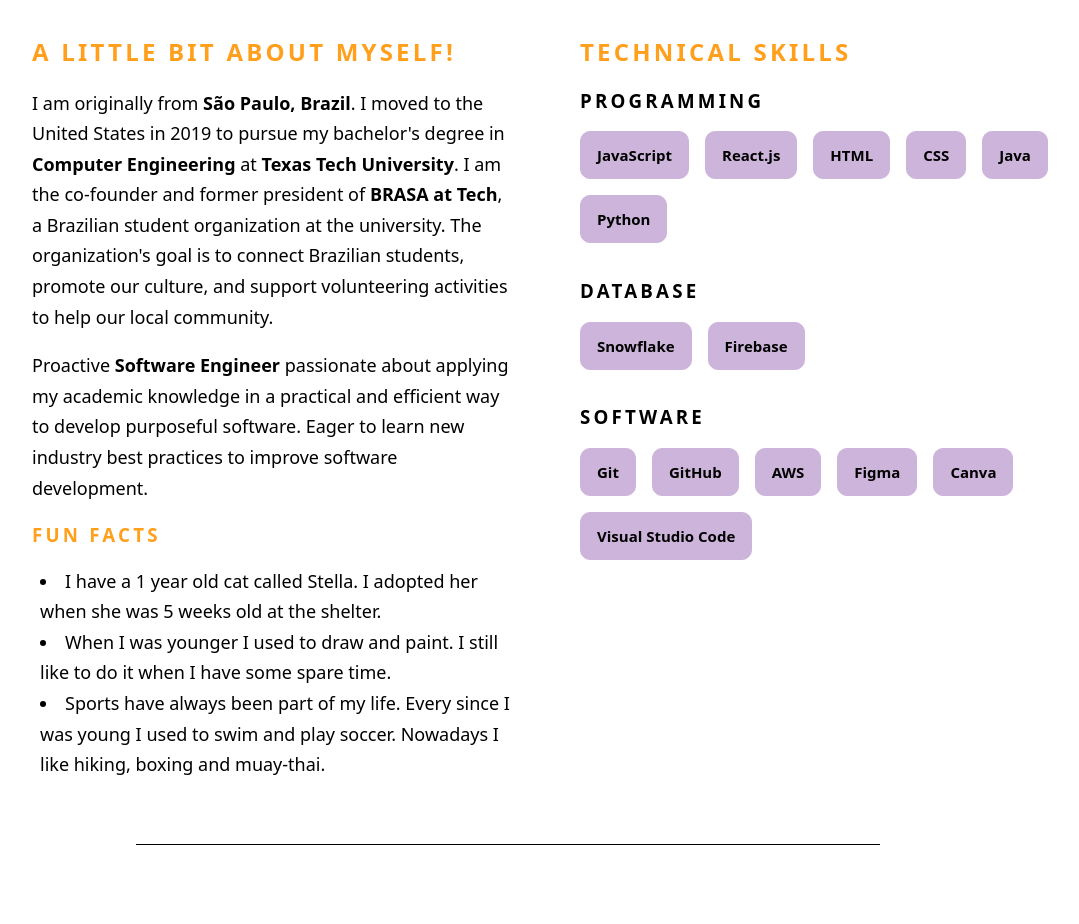
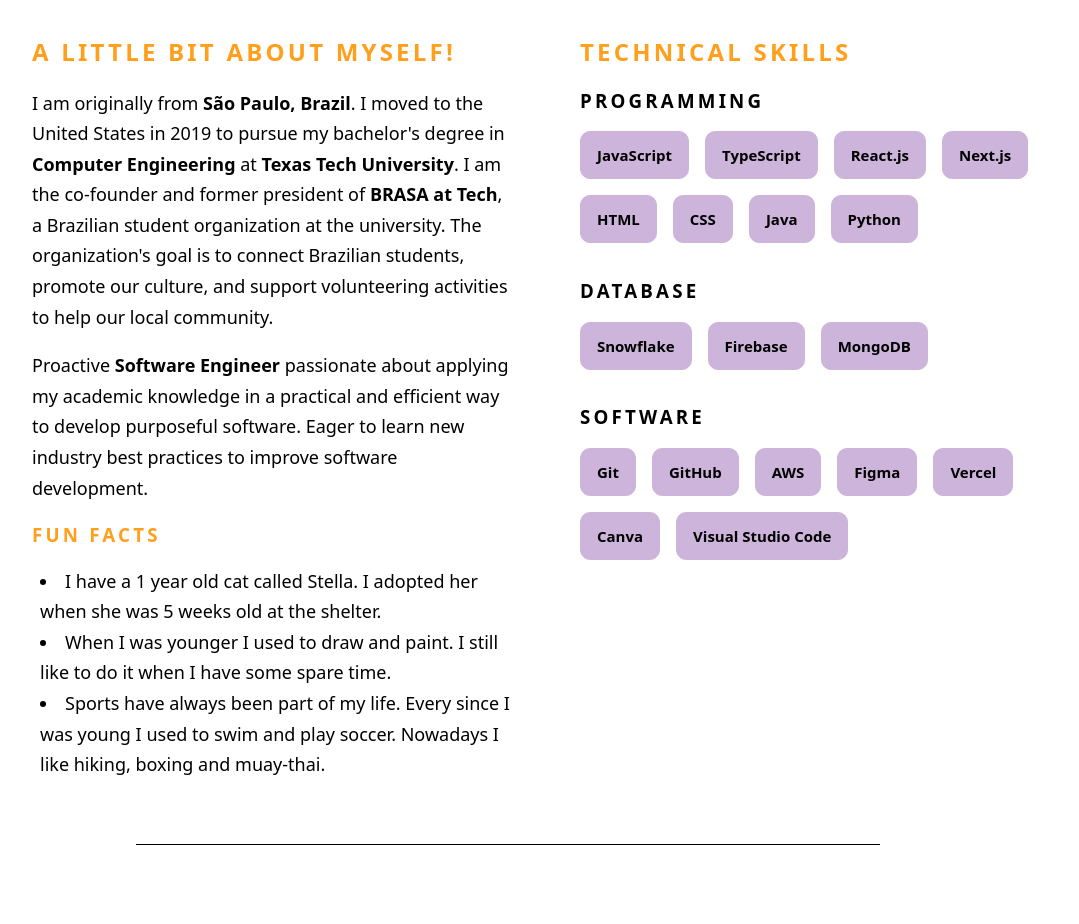
Before and after one commit to giupiombo/portfolio, a React (Create React App) app: page / in a window 1280 px wide. Shown: the part 960-1884 px from the top of the page, without its empty margins (132-1211 px from the left). Built offline with nearby package versions, Linux system fonts and the light colour scheme.

Commit message:
skills update

```diff
--- a/src/components/Desktop/About.js
+++ b/src/components/Desktop/About.js
@@ -45,7 +45,9 @@ const About = forwardRef((props, ref) => {
           <h2>Technical Skills</h2>
           <h3>Programming</h3>
           <button>JavaScript</button>
+          <button>TypeScript</button>
           <button>React.js</button>
+          <button>Next.js</button>
           <button>HTML</button>
           <button>CSS</button>
           <button>Java</button>
@@ -53,11 +55,13 @@ const About = forwardRef((props, ref) => {
           <h3>Database</h3>
           <button>Snowflake</button>
           <button>Firebase</button>
+          <button>MongoDB</button>
           <h3>Software</h3>
           <button>Git</button>
           <button>GitHub</button>
           <button>AWS</button>
           <button>Figma</button>
+          <button>Vercel</button>
           <button>Canva</button>
           <button>Visual Studio Code</button>
         </div>
```
Also changed, not shown: src/images/learnly.png (added).
